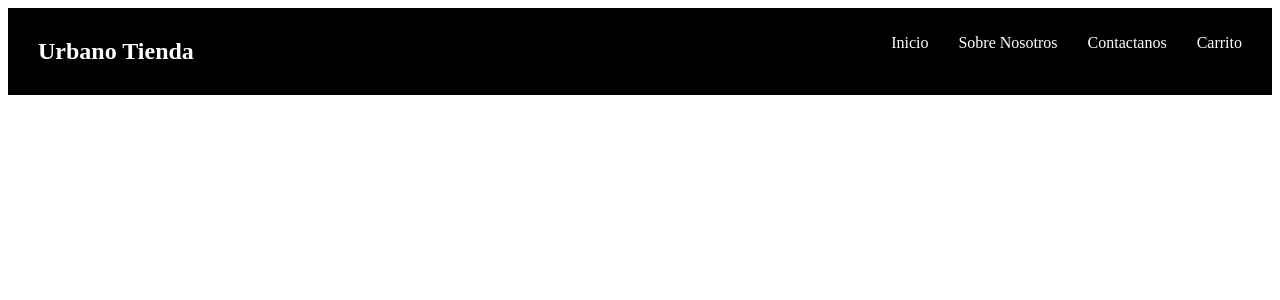
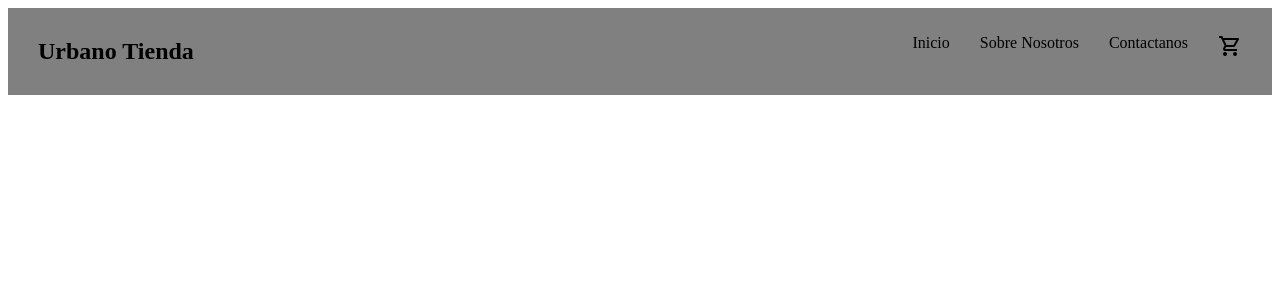
Before and after one commit to KevinDasilva19/app, a React (Create React App) app: page / in a window 1280 px wide. Shown: the top 300 px of the page. Built offline with nearby package versions, Linux system fonts and the light colour scheme.

Commit message:
mejoraDeNavBar

```diff
--- a/public/index.html
+++ b/public/index.html
@@ -11,11 +11,6 @@
     <title>Urbano Tienda</title>
   </head>
   <body>
-    <header>
-      <nav id="navBar">
-
-      </nav>
-    </header>
     <noscript>You need to enable JavaScript to run this app.</noscript>
     <div id="root"></div>
     <script src="index.js"></script>
--- /dev/null
+++ b/src/App.js
@@ -0,0 +1,14 @@
+import Header from "./components/NavBar.js"
+function App () {
+    return (
+        <>
+            <header>
+                <nav id="navBar"><Header/></nav>
+            </header>
+        </>
+    )
+}
+
+
+
+export default App
--- a/src/components/NavBar.css
+++ b/src/components/NavBar.css
@@ -1,33 +1,28 @@
-li {
-    list-style-type: none;
-}
-a {
-    color:white;
-    text-decoration: none;
-    padding-left: 10px;
-    padding-right: 20px;
-}
-
 #navBar {
-    background-color: black;
+    background-color: gray;
     padding: 10px;
     display: grid;
     grid-template-areas:
     "titulo nav"
     ;
 }
-
-li {
-    text-align: right;
-}
-
-h1 {
-    padding-left: 20px;
-    color: white;
-    grid-area: "titulo";
-}
 ul {
     grid-area: "nav";
     display: flex;
     justify-content: flex-end;
 }
+li {
+    list-style-type: none;
+    text-align: right;
+}
+a {
+    color:black;
+    text-decoration: none;
+    padding-left: 10px;
+    padding-right: 20px;
+}
+h1 {
+    padding-left: 20px;
+    color: black;
+    grid-area: "titulo";
+}
--- a/src/components/NavBar.js
+++ b/src/components/NavBar.js
@@ -1,6 +1,7 @@
 import "./NavBar.css"
 
 const Header = () =>
+
 <>
     <h1>Urbano Tienda</h1>
     <ul>
@@ -14,7 +15,9 @@ const Header = () =>
             <a href="#">Contactanos</a>
         </li>
         <li>
-            <a href="#">Carrito</a>
+            <a href="#">
+                <img src="/logocarrito.png"/>
+            </a>
         </li>
     </ul>
 </>
--- a/src/index.js
+++ b/src/index.js
@@ -3,6 +3,6 @@ import React from "react"
 // necesitamos la variable reactDOM en scope
 import ReactDOM from "react-dom"
 // necesitamos una aplicacion de react
-import Header from "./components/NavBar.js"
+import App from "./App.js"
 // necesitamos dibujar la aplicacion en el dom
-ReactDOM.render(<Header/>, document.getElementById("navBar"))
+ReactDOM.render(<App/>, document.getElementById("root"))
```
Also changed, not shown: public/logoCarrito.png (added).
